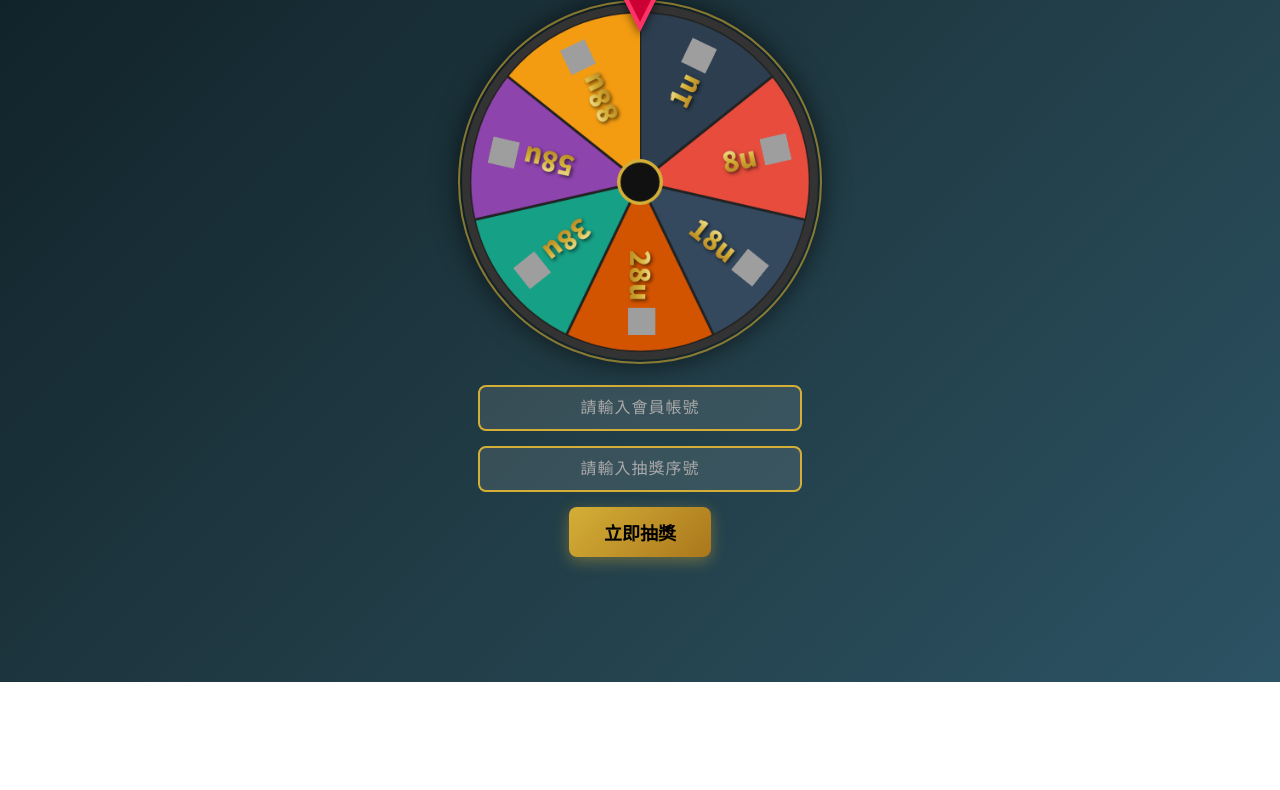
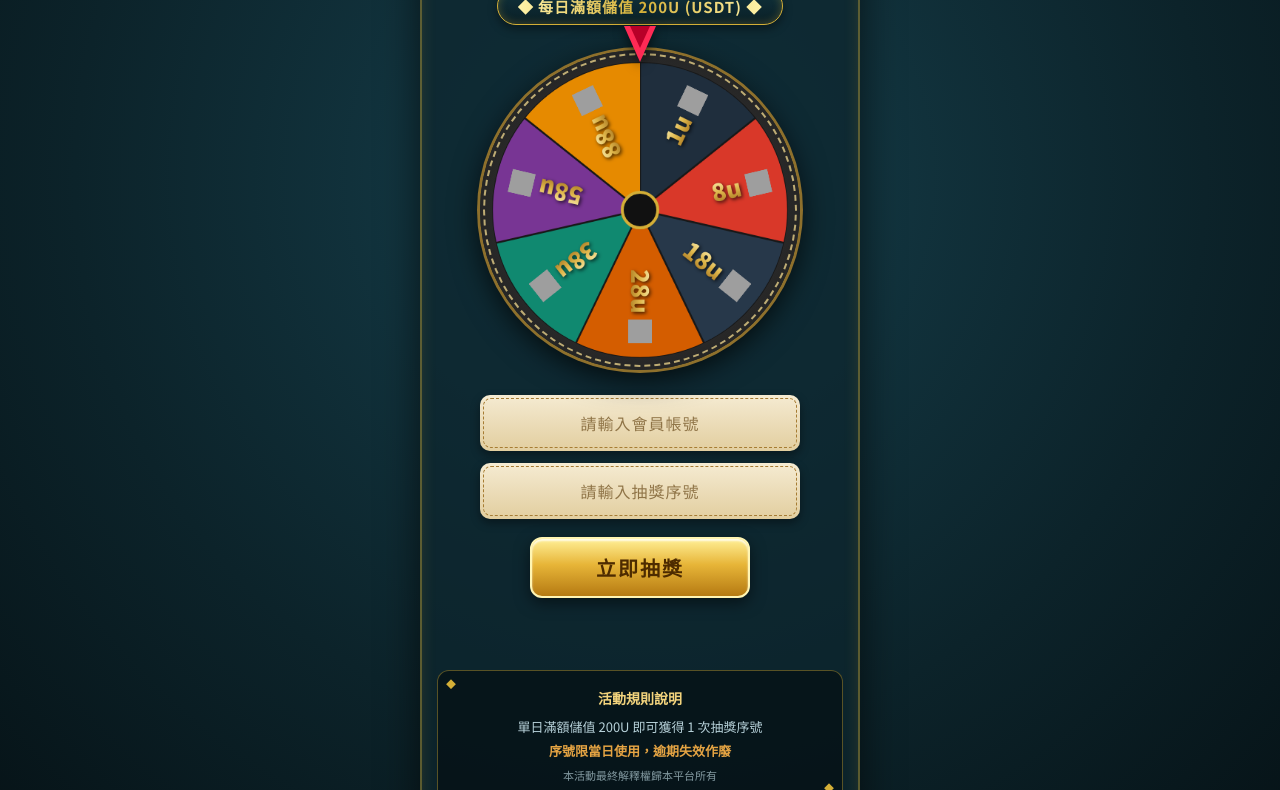
Before and after one commit to Danny78-168/Lucky, a plain HTML site: page index.html in a window 1280 px wide. Shown: the part 118-908 px from the top of the page. Before the commit the page ends 800 px from the top, so only its background shows below. Drawn offline with Linux system fonts and the light colour scheme.

Commit message:
index.html

```diff
--- a/index.html
+++ b/index.html
@@ -3,191 +3,335 @@
 <head>
     <meta charset="UTF-8">
     <meta name="viewport" content="width=device-width, initial-scale=1.0">
-    <title>輪盤抽獎</title>
+    <title>「幸運儲值」大抽獎</title>
     <style>
-        @import url('https://fonts.googleapis.com/css2?family=Noto+Sans+TC:wght@400;700;900&display=swap');
+        @import url('https://fonts.googleapis.com/css2?family=Noto+Serif+TC:wght@600;900&family=Noto+Sans+TC:wght@400;500;700;900&display=swap');
+
+        :root {
+            --bg-color: #0b2229;
+            --gold-primary: #e6ca65;
+            --gold-light: #fff3a8;
+            --gold-dark: #987224;
+            --panel-bg: rgba(10, 31, 37, 0.85);
+        }
+
+        * {
+            box-sizing: border-box;
+            margin: 0;
+            padding: 0;
+        }
 
         body {
             font-family: 'Noto Sans TC', sans-serif;
-            background: linear-gradient(135deg, #0f2027, #203a43, #2c5364);
+            background: radial-gradient(circle at 50% 30%, #16404d 0%, #0c232a 60%, #061216 100%);
             color: #ffffff;
             text-align: center;
-            padding-top: 30px;
-            margin: 0;
+            padding: 20px 15px 40px 15px;
             min-height: 100vh;
-            box-sizing: border-box;
+            display: flex;
+            flex-direction: column;
+            align-items: center;
         }
 
-        h1 {
-            font-size: 34px;
+        /* 整個活動看板外框裝飾 */
+        .main-wrapper {
+            max-width: 440px;
+            width: 100%;
+            background: rgba(13, 38, 46, 0.7);
+            border: 2px solid rgba(212, 175, 55, 0.4);
+            border-radius: 20px;
+            padding: 25px 15px;
+            box-shadow: 0 10px 40px rgba(0,0,0,0.6), inset 0 0 15px rgba(212, 175, 55, 0.15);
+            position: relative;
+        }
+
+        /* 主標題 */
+        .main-title {
+            font-family: 'Noto Serif TC', serif;
+            font-size: 32px;
             font-weight: 900;
-            margin-bottom: 20px;
-            background: linear-gradient(to right, #bf953f, #fcf6ba, #b38728, #fbf5b7, #aa771c);
+            background: linear-gradient(180deg, #fff9d2 0%, #e5c365 45%, #9d6f1f 100%);
             -webkit-background-clip: text;
             -webkit-text-fill-color: transparent;
-            text-shadow: 0 4px 10px rgba(0,0,0,0.3);
+            filter: drop-shadow(0 3px 6px rgba(0, 0, 0, 0.7));
             letter-spacing: 2px;
+            margin-bottom: 12px;
+            display: flex;
+            align-items: center;
+            justify-content: center;
+            gap: 8px;
+        }
+
+        .sparkle {
+            color: #f7d377;
+            font-size: 22px;
+            -webkit-text-fill-color: initial;
+            filter: drop-shadow(0 0 6px #f7d377);
+        }
+
+        /* 儲值門檻橫額 */
+        .promo-banner {
+            display: inline-block;
+            background: linear-gradient(180deg, #10333d 0%, #0a1f26 100%);
+            border: 1.5px solid #d4af37;
+            border-radius: 30px;
+            padding: 6px 20px;
+            margin-bottom: 25px;
+            box-shadow: 0 4px 10px rgba(0, 0, 0, 0.4), inset 0 0 8px rgba(212, 175, 55, 0.3);
+        }
+
+        .promo-banner span {
+            font-size: 15px;
+            font-weight: 700;
+            letter-spacing: 1px;
+            background: linear-gradient(90deg, #fff3a8, #d4af37, #fff3a8);
+            -webkit-background-clip: text;
+            -webkit-text-fill-color: transparent;
+        }
+
+        /* 輪盤外圍容器與跑馬燈效果 */
+        .wheel-outer {
+            position: relative;
+            width: 320px;
+            height: 320px;
+            margin: 0 auto 25px auto;
+            border-radius: 50%;
+            padding: 12px;
+            background: radial-gradient(circle, #2b2b2b 60%, #151515 100%);
+            box-shadow: 0 0 0 3px #8e702c, 0 8px 30px rgba(0,0,0,0.8);
+        }
+
+        /* 圓框周圍燈泡光點裝飾 */
+        .wheel-outer::before {
+            content: '';
+            position: absolute;
+            top: 3px; left: 3px; right: 3px; bottom: 3px;
+            border-radius: 50%;
+            border: 2px dashed rgba(255, 230, 150, 0.7);
+            pointer-events: none;
         }
 
         .wheel-container {
             position: relative;
-            width: 340px;
-            height: 340px;
-            margin: 0 auto 25px auto;
+            width: 100%;
+            height: 100%;
             border-radius: 50%;
-            border: 8px solid #333;
-            box-shadow: 0 0 30px rgba(0, 0, 0, 0.8), 0 0 20px rgba(212, 175, 55, 0.4) inset;
-            background: #111;
+            overflow: visible;
         }
 
-        .wheel-container::before {
-            content: '';
-            position: absolute;
-            top: -12px; left: -12px; right: -12px; bottom: -12px;
-            border: 2px solid rgba(212, 175, 55, 0.6);
-            border-radius: 50%;
-            pointer-events: none;
-        }
-
+        /* 頂部指針 */
         .pointer {
             position: absolute;
-            top: -20px;
+            top: -24px;
             left: 50%;
             transform: translateX(-50%);
             width: 0;
             height: 0;
-            border-left: 20px solid transparent;
-            border-right: 20px solid transparent;
-            border-top: 40px solid #ff3366;
-            z-index: 10;
-            filter: drop-shadow(0 4px 4px rgba(0,0,0,0.5));
+            border-left: 16px solid transparent;
+            border-right: 16px solid transparent;
+            border-top: 36px solid #ff2a55;
+            z-index: 20;
+            filter: drop-shadow(0 4px 6px rgba(0,0,0,0.6));
         }
 
         .pointer::after {
             content: '';
             position: absolute;
-            top: -40px;
-            left: -15px;
-            border-left: 15px solid transparent;
-            border-right: 15px solid transparent;
-            border-top: 30px solid #cc0033;
+            top: -36px;
+            left: -10px;
+            border-left: 10px solid transparent;
+            border-right: 10px solid transparent;
+            border-top: 22px solid #b80028;
         }
 
         canvas {
             width: 100%;
             height: 100%;
             border-radius: 50%;
-            transition: transform 4s cubic-bezier(0.1, 0.7, 0.1, 1);
+            transition: transform 4.5s cubic-bezier(0.15, 0.9, 0.2, 1);
+            display: block;
         }
 
-        /* 移至底部的輸入與按鈕區塊 */
+        /* 輸入區塊 */
         .input-section {
-            margin-top: 10px;
             display: flex;
             flex-direction: column;
             align-items: center;
-            gap: 15px;
+            gap: 12px;
+            width: 100%;
+            padding: 0 10px;
+        }
+
+        .input-wrapper {
+            width: 100%;
+            max-width: 320px;
+            background: linear-gradient(180deg, #f5ebd2 0%, #e2ce9f 100%);
+            border-radius: 10px;
+            padding: 3px;
+            box-shadow: 0 4px 10px rgba(0,0,0,0.4);
+        }
+
+        .input-wrapper-inner {
+            border: 1.5px dashed #a67c33;
+            border-radius: 8px;
+            padding: 2px;
         }
 
         input[type="text"] {
-            padding: 12px 20px;
+            width: 100%;
+            padding: 10px 15px;
             font-size: 16px;
-            background-color: rgba(255, 255, 255, 0.1);
-            border: 2px solid #d4af37;
-            color: #fff;
-            border-radius: 8px;
+            font-weight: 700;
+            background: transparent;
+            border: none;
+            color: #4a330a;
             outline: none;
-            width: 280px;
             letter-spacing: 1px;
             text-align: center;
-            transition: all 0.3s;
-        }
-
-        input[type="text"]:focus {
-            background-color: rgba(255, 255, 255, 0.2);
-            box-shadow: 0 0 15px rgba(212, 175, 55, 0.5);
+            font-family: inherit;
         }
 
         input[type="text"]::placeholder {
-            color: #aaa;
+            color: #8f7447;
+            font-weight: 500;
         }
 
-        button {
-            padding: 12px 35px;
-            font-size: 18px;
-            background: linear-gradient(135deg, #d4af37 0%, #aa771c 100%);
-            color: #000;
-            border: none;
-            border-radius: 8px;
+        /* 按鈕風格 */
+        button#spinBtn {
+            margin-top: 6px;
+            width: 100%;
+            max-width: 220px;
+            padding: 14px 20px;
+            font-size: 20px;
+            font-weight: 900;
+            letter-spacing: 2px;
+            color: #4d2b00;
+            background: linear-gradient(180deg, #ffef96 0%, #e7b538 45%, #b57a12 100%);
+            border: 2px solid #fff5b3;
+            border-radius: 12px;
             cursor: pointer;
-            font-weight: 900;
-            text-transform: uppercase;
-            box-shadow: 0 4px 15px rgba(212, 175, 55, 0.4);
-            transition: transform 0.2s, box-shadow 0.2s;
+            box-shadow: 0 5px 15px rgba(0,0,0,0.5), inset 0 2px 2px rgba(255,255,255,0.8);
+            transition: all 0.2s ease;
         }
 
-        button:hover {
+        button#spinBtn:hover {
             transform: translateY(-2px);
-            box-shadow: 0 6px 20px rgba(212, 175, 55, 0.6);
+            box-shadow: 0 8px 20px rgba(231, 181, 56, 0.4);
         }
 
-        button:active {
-            transform: translateY(1px);
+        button#spinBtn:active {
+            transform: translateY(2px);
+            box-shadow: 0 2px 5px rgba(0,0,0,0.7);
         }
 
-        button:disabled {
-            background: #555;
-            color: #888;
+        button#spinBtn:disabled {
+            background: linear-gradient(180deg, #a0a0a0, #666);
+            color: #333;
+            border-color: #888;
             box-shadow: none;
             cursor: not-allowed;
             transform: none;
         }
 
+        /* 抽獎結果顯示 */
         .result-section {
-            margin-top: 20px;
-            font-size: 26px;
+            margin-top: 15px;
+            font-size: 22px;
             font-weight: 900;
-            min-height: 35px;
-            color: #d4af37;
-            text-shadow: 0 0 10px rgba(212, 175, 55, 0.5);
-            animation: pulse 2s infinite;
+            min-height: 32px;
+            color: #ffe685;
+            text-shadow: 0 0 12px rgba(255, 230, 133, 0.7);
         }
 
-        @keyframes pulse {
-            0% { opacity: 0.8; }
-            50% { opacity: 1; text-shadow: 0 0 20px rgba(212, 175, 55, 0.8); }
-            100% { opacity: 0.8; }
+        /* 底部活動規則說明區 */
+        .rules-card {
+            margin-top: 25px;
+            background: rgba(4, 17, 21, 0.75);
+            border: 1px solid rgba(212, 175, 55, 0.4);
+            border-radius: 12px;
+            padding: 15px 12px;
+            text-align: center;
+            font-size: 13px;
+            line-height: 1.8;
+            color: #b7d1d9;
+            position: relative;
+        }
+
+        .rules-card::before, .rules-card::after {
+            content: "◆";
+            position: absolute;
+            color: #d4af37;
+            font-size: 10px;
+        }
+        .rules-card::before { top: 4px; left: 8px; }
+        .rules-card::after { bottom: 4px; right: 8px; }
+
+        .rules-card .rules-title {
+            color: #f3d47d;
+            font-weight: 700;
+            font-size: 14px;
+            margin-bottom: 4px;
         }
     </style>
 </head>
 <body>
 
-    <h1>✨ 輪盤抽獎 ✨</h1>
+    <div class="main-wrapper">
+        <!-- 標題 -->
+        <h1 class="main-title">
+            <span class="sparkle">✦</span>「幸運儲值」大抽獎<span class="sparkle">✦</span>
+        </h1>
 
+        <!-- 儲值門檻標籤 -->
+        <div class="promo-banner">
+            <span>◆ 每日滿額儲值 200U (USDT) ◆</span>
+        </div>
+
+        <!-- 輪盤主體 -->
+        <div class="wheel-outer">
+            <div class="pointer"></div>
             <div class="wheel-container">
-        <div class="pointer"></div>
                 <canvas id="wheelCanvas" width="400" height="400"></canvas>
             </div>
+        </div>
 
+        <!-- 輸入與抽獎按鈕 -->
         <div class="input-section">
-        <!-- 新增會員帳號輸入框 -->
+            <div class="input-wrapper">
+                <div class="input-wrapper-inner">
                     <input type="text" id="accountInput" placeholder="請輸入會員帳號" autocomplete="off">
-        <!-- 抽獎序號輸入框 -->
+                </div>
+            </div>
+
+            <div class="input-wrapper">
+                <div class="input-wrapper-inner">
                     <input type="text" id="serialInput" placeholder="請輸入抽獎序號" autocomplete="off">
+                </div>
+            </div>
+
             <button id="spinBtn">立即抽獎</button>
         </div>
 
         <div class="result-section" id="resultDisplay"></div>
 
+        <!-- 底部活動規則 -->
+        <div class="rules-card">
+            <div class="rules-title">活動規則說明</div>
+            <div>單日滿額儲值 200U 即可獲得 1 次抽獎序號</div>
+            <div style="color: #e5a443; font-weight: bold;">序號限當日使用，逾期失效作廢</div>
+            <div style="font-size: 11px; opacity: 0.7; margin-top: 4px;">本活動最終解釋權歸本平台所有</div>
+        </div>
+    </div>
+
     <script>
         const prizes = [
-            { text: '1u', color: '#2c3e50' },
-            { text: '8u', color: '#e74c3c' },
-            { text: '18u', color: '#34495e' },
-            { text: '28u', color: '#d35400' },
-            { text: '38u', color: '#16a085' },
-            { text: '58u', color: '#8e44ad' },
-            { text: '88u', color: '#f39c12' }
+            { text: '1u', color: '#1f2e3d' },
+            { text: '8u', color: '#d93829' },
+            { text: '18u', color: '#27384a' },
+            { text: '28u', color: '#d45d00' },
+            { text: '38u', color: '#108970' },
+            { text: '58u', color: '#783594' },
+            { text: '88u', color: '#e68a00' }
         ];
 
         const canvas = document.getElementById('wheelCanvas');
@@ -220,10 +364,11 @@
                 ctx.fillStyle = prizes[i].color;
                 ctx.fill();
 
-                ctx.lineWidth = 3;
-                ctx.strokeStyle = '#222';
+                ctx.lineWidth = 2.5;
+                ctx.strokeStyle = '#181818';
                 ctx.stroke();
 
+                // 扇形文字與幣別圖標
                 ctx.save();
                 ctx.translate(centerX, centerY);
                 ctx.rotate(startAngle + sliceAngle / 2);
@@ -232,13 +377,13 @@
                 ctx.font = '900 32px "Noto Sans TC"';
 
                 const gradient = ctx.createLinearGradient(0, -20, 0, 20);
-                gradient.addColorStop(0, '#fcf6ba');
-                gradient.addColorStop(0.5, '#d4af37');
-                gradient.addColorStop(1, '#aa771c');
+                gradient.addColorStop(0, '#fff7c2');
+                gradient.addColorStop(0.5, '#e0b84c');
+                gradient.addColorStop(1, '#9e6b18');
                 ctx.fillStyle = gradient;
 
-                ctx.shadowColor = "rgba(0,0,0,0.6)";
-                ctx.shadowBlur = 4;
+                ctx.shadowColor = "rgba(0,0,0,0.7)";
+                ctx.shadowBlur = 5;
                 ctx.shadowOffsetX = 2;
                 ctx.shadowOffsetY = 2;
 
@@ -247,14 +392,15 @@
                 ctx.shadowColor = "transparent";
 
                 if (prizeImg.complete) {
-                    ctx.drawImage(prizeImg, radius - 52, -18, 32, 32);
+                    ctx.drawImage(prizeImg, radius - 52, -16, 32, 32);
                 }
 
                 ctx.restore();
             }
 
+            // 輪盤中心黑色金邊圓盤
             ctx.beginPath();
-            ctx.arc(centerX, centerY, 25, 0, 2 * Math.PI);
+            ctx.arc(centerX, centerY, 24, 0, 2 * Math.PI);
             ctx.fillStyle = '#111';
             ctx.fill();
             ctx.lineWidth = 4;
@@ -280,7 +426,6 @@
 
             spinBtn.disabled = true;
             resultDisplay.innerText = "驗證中...";
-            resultDisplay.style.animation = "none";
 
             try {
                 const response = await fetch('https://lucky-1-138i.onrender.com/api/spin', {
@@ -316,8 +461,8 @@
 
                 setTimeout(() => {
                     resultDisplay.innerText = `🎉 恭喜獲得：${prizeWon} 🎉`;
-                    resultDisplay.style.animation = "pulse 2s infinite";
-                }, 4000);
+                    spinBtn.disabled = false;
+                }, 4500);
 
             } catch (error) {
                 alert('連線伺服器失敗，請檢查網路或後端狀態。');
```
Lines whose indentation alone changed are shown as unchanged.
